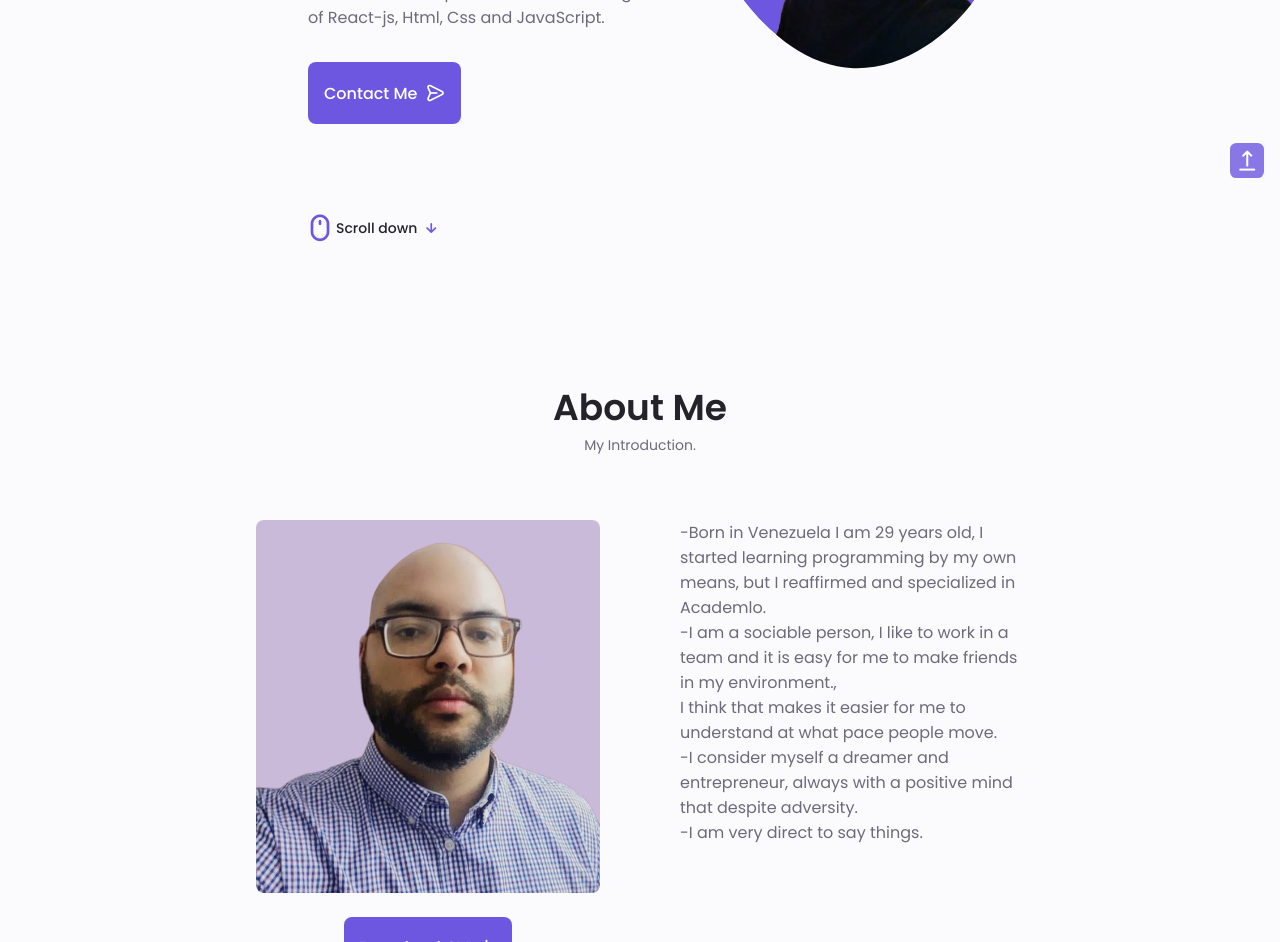
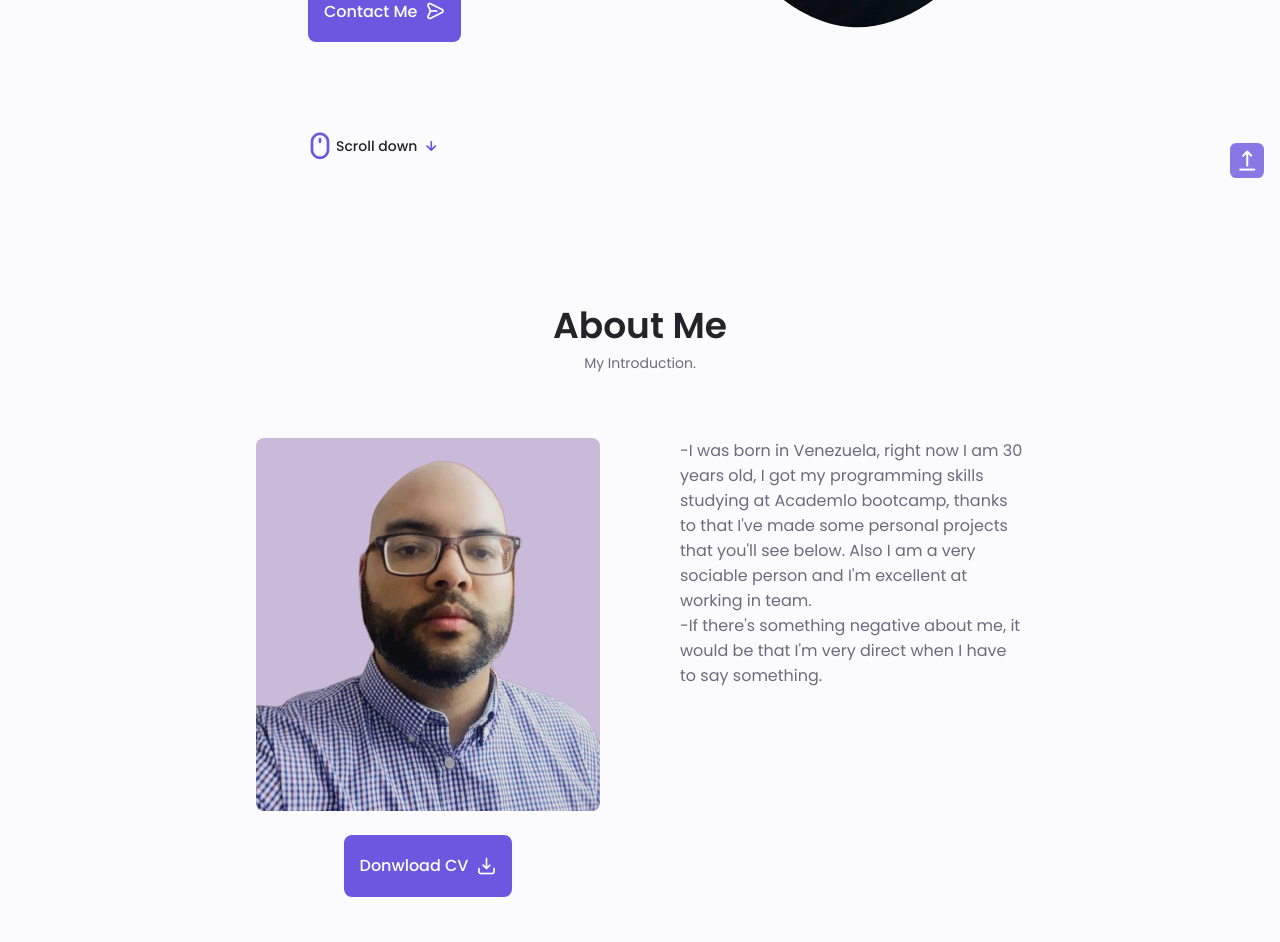
Before and after one commit to vkhugo08/Portfolio_Victor_Hugo, a plain HTML site: page index.html in a window 1280 px wide. Shown: the part 462-1404 px from the top of the page. Drawn offline with nearby package versions, Linux system fonts and the light colour scheme.

Commit message:
retoques a bio

```diff
--- a/index.html
+++ b/index.html
@@ -112,8 +112,7 @@
                             <div class="home__data">
                                 <h1 class="home__title">Hi, I'm Victor Hugo Medrano.</h1>
                                 <h3 class="home__subtitle">-Full Stack Developer-</h3>
-                                <p class="home__description">Back-end developer with solid knowledge of React-js,
-                                     Html, Css and JavaScript.</p>
+
                                 <a href="#contact" class="button button--flex">
                                    Contact Me <i class="uil uil-message button__icon"></i>
                                 </a>
@@ -138,10 +137,11 @@
                     <img src="assets/img/IMG-20220918-WA0007_2-PhotoRoom (1).png" alt="" class="about__img">
 
                     <div class="about__data">
-                        <p class="about__description">-Born in Venezuela I am 29 years old, I started learning programming by my own means, but I reaffirmed and specialized in Academlo.<br/>
-                            -I am a sociable person, I like to work in a team and it is easy for me to make friends in my environment.,<br/>I think that makes it easier for me to understand at what pace people move.<br/>
-                            -I consider myself a dreamer and entrepreneur, always with a positive mind that despite adversity.
-                            <br/>-I am very direct to say things.</p>
+                        <p class="about__description">-I was born in Venezuela, right now I am 30 years old,
+                            I got my programming skills studying at Academlo bootcamp,
+                            thanks to that I've made some personal projects that you'll see below.
+                            Also I am a very sociable person and I'm excellent at working in team.
+                            <br/>-If there's something negative about me, it would be that I'm very direct when I have to say something.</p>
                     </div>
                     <div class="about__buttons">
                         <a download="" href="assets/pdf/Cv Victor_Hugo_Medrano.pdf" class="button button--flex">
```
